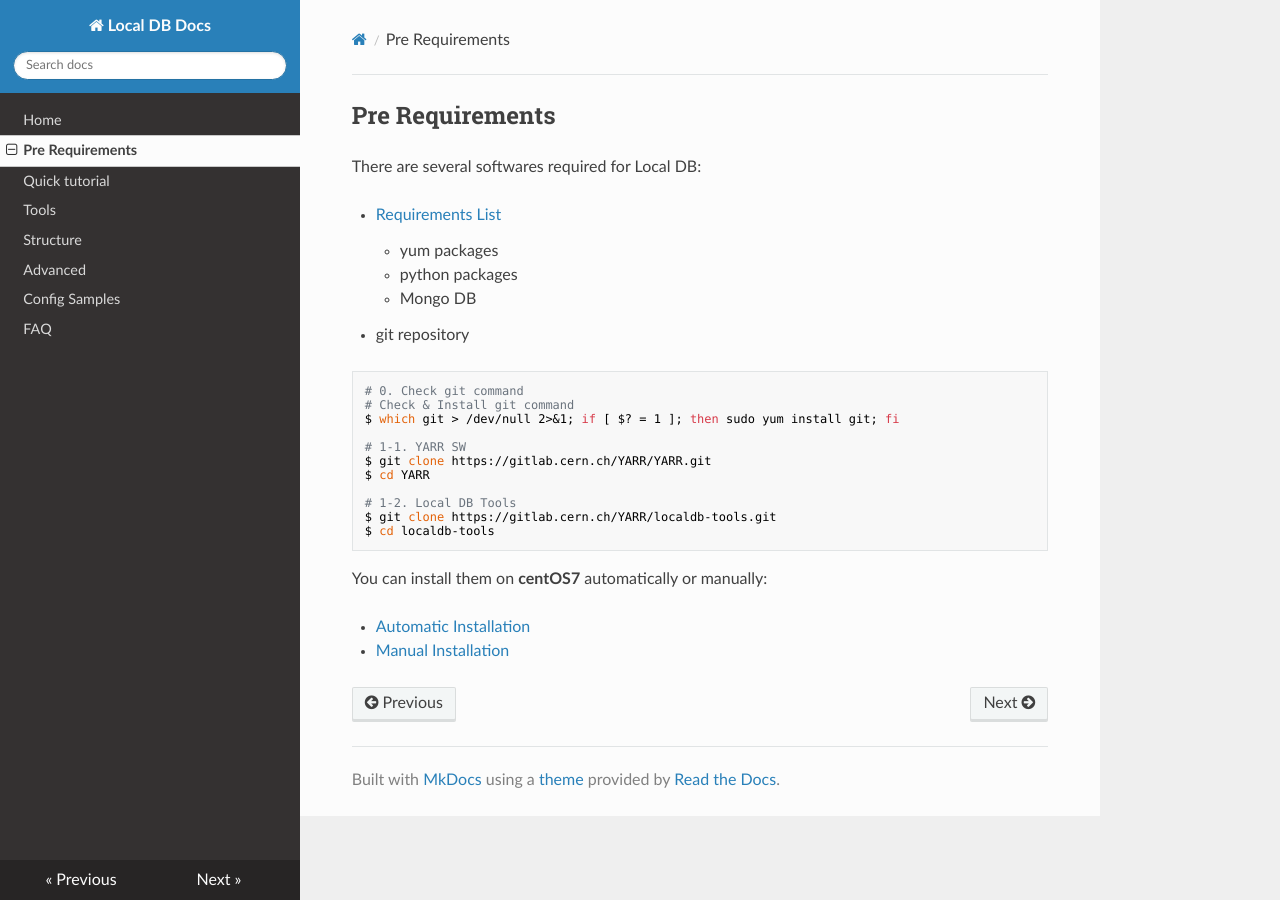
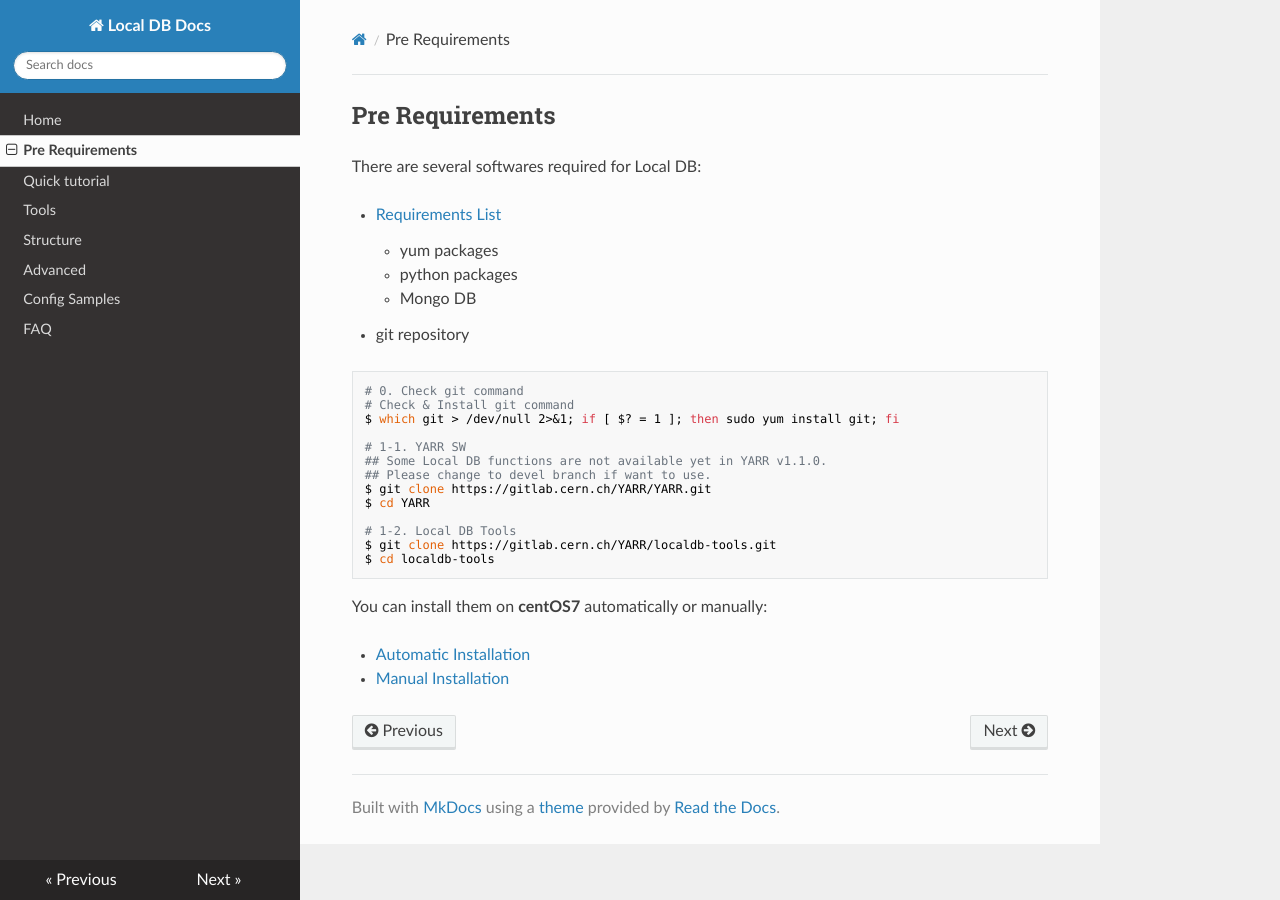
Before and after one commit to jlab-hep/localdb-docs, an MkDocs documentation site: the page built from docs/requirements.md, in a window 1280 px wide. Built offline with MkDocs 1.6.1, drawn with Linux system fonts in a browser that asks for light colours; nearby versions of some CDN libraries; old or Windows-style settings are respelled for this version of MkDocs.

Commit message:
Modified requirements.md

```diff
--- a/docs/requirements.md
+++ b/docs/requirements.md
@@ -14,6 +14,8 @@ There are several softwares required for Local DB:
 $ which git > /dev/null 2>&1; if [ $? = 1 ]; then sudo yum install git; fi
 
 # 1-1. YARR SW
+## Some Local DB functions are not available yet in YARR v1.1.0.
+## Please change to devel branch if want to use.
 $ git clone https://gitlab.cern.ch/YARR/YARR.git
 $ cd YARR
 
```
